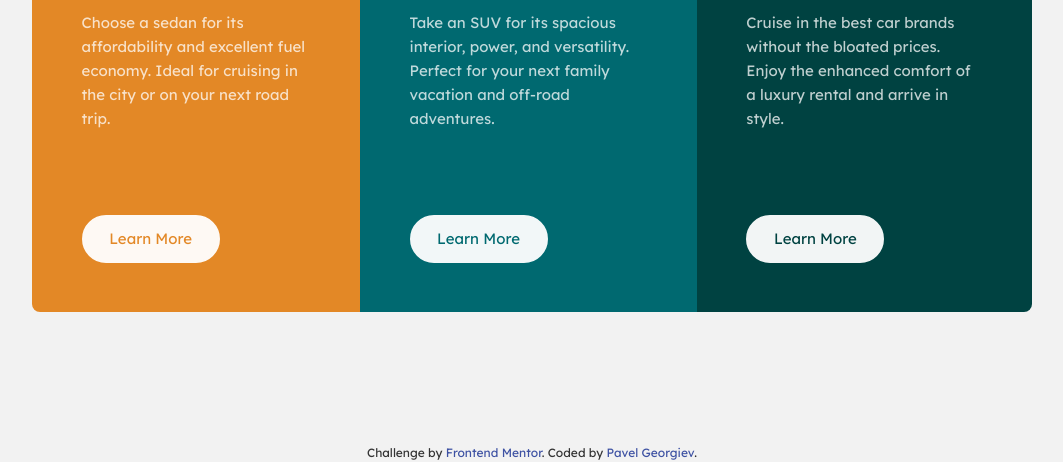
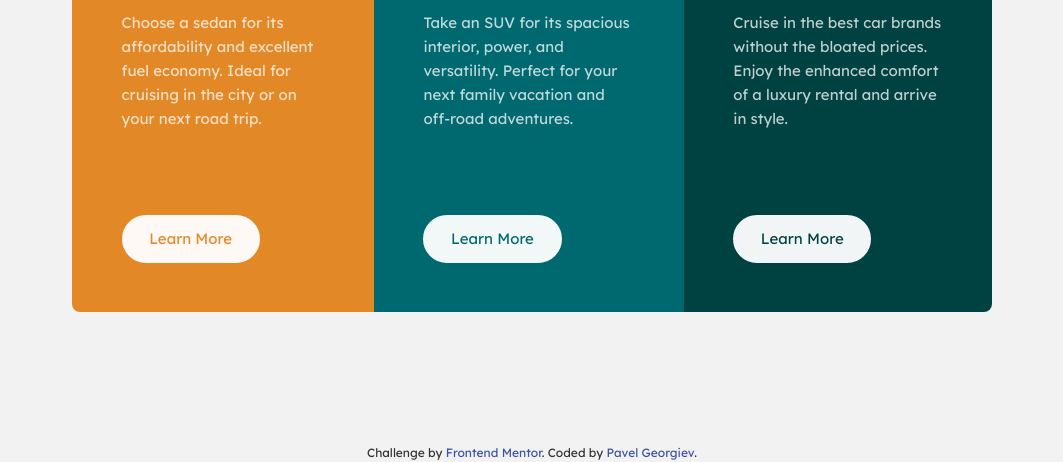
Before and after one commit to iPavelGeorgiev/3-column-preview-card-component, a website: page src/index.html in a window 1280 px wide. Shown: the part 338-800 px from the top of the page, without its empty margins (108-1171 px from the left). Drawn offline with nearby package versions, Linux system fonts and the light colour scheme; files that its build step writes are made by us from their sources.

Commit message:
Adjust abstract and base partials to match the design of the challenge

```diff
--- a/src/scss/abstracts/_breakpoints.scss
+++ b/src/scss/abstracts/_breakpoints.scss
@@ -2,7 +2,7 @@
 
 // A map of breakpoints.
 $breakpoints: (
-  "mobile": 450px,
+  "mobile": 760px,
 );
 
 @mixin breakpoint($breakpoint, $direction) {
--- a/src/scss/abstracts/_variables.scss
+++ b/src/scss/abstracts/_variables.scss
@@ -14,4 +14,4 @@ $font-weight-bold: 700 !default;
 $line-height-base: 1.6 !default;
 
 // others
-$container-max-width: 1000px !default;
+$container-max-width: 57.5rem !default;
--- a/src/scss/base/_base.scss
+++ b/src/scss/base/_base.scss
@@ -1,19 +1,25 @@
 @use "../abstracts/colors";
 @use "../abstracts/variables" as vars;
+@use "../abstracts/breakpoints" as *;
 
 body {
+  position: relative;
   font-family: vars.$font-family-sans-serif;
   font-size: vars.$font-size-base;
   font-weight: vars.$font-weight-normal;
   line-height: vars.$line-height-base;
   color: colors.$very-light-gray;
-  height: 100vh;
+  min-height: 100vh;
   background-color: colors.$very-light-gray;
+  padding: 0 1.4rem;
+
+  @include breakpoint("mobile", "max") {
+    padding: 2rem 1.4rem;
+  }
 }
 
 .main {
-  height: 100%;
-  padding: 0 1.4rem;
+  min-height: 100vh;
   display: flex;
   justify-content: center;
   align-items: center;
--- a/src/scss/base/_shared.scss
+++ b/src/scss/base/_shared.scss
@@ -1,4 +1,4 @@
-@use '../abstracts/colors';
+@use "../abstracts/colors";
 
 .bg-bright-orange {
   background-color: colors.$bright-orange;
```
